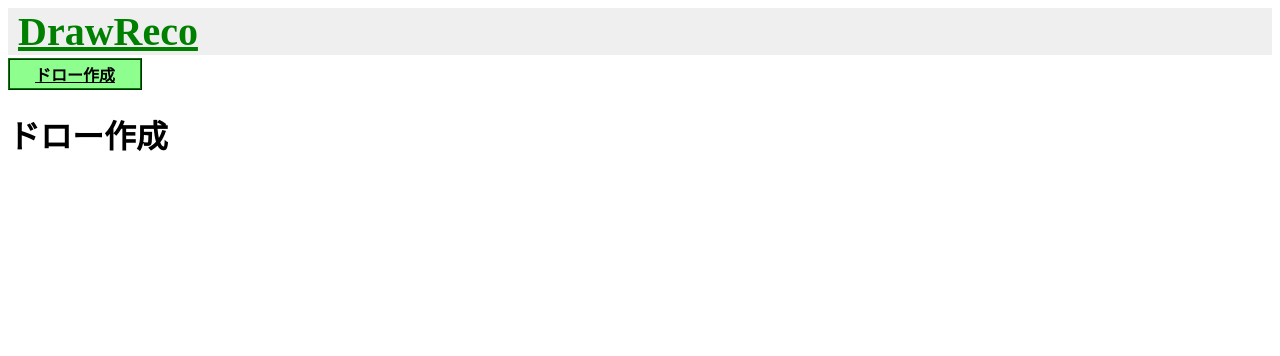
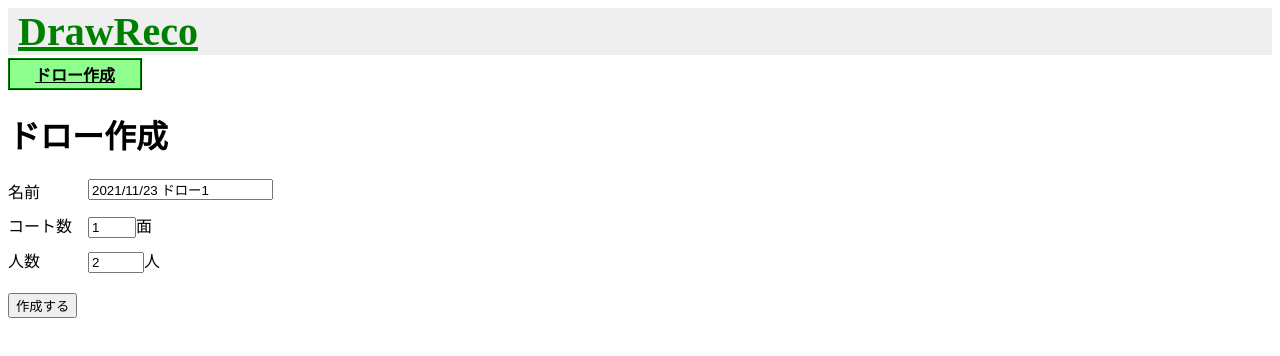
Before and after one commit to tom-ikedy/drawreco, a Vue app: page /create-draw in a window 1280 px wide. Shown: the top 356 px of the page. Built offline with nearby package versions, Linux system fonts and the light colour scheme.

Commit message:
Implement page of create-draw

```diff
--- a/src/views/CreateDraw.vue
+++ b/src/views/CreateDraw.vue
@@ -1,5 +1,118 @@
 <template>
   <div class="create-draw">
     <h1>ドロー作成</h1>
+
+    <div class="create-draw-input">
+      <div class='item'>名前</div>
+      <div>
+        <input
+          type='text'
+          id='drawName'
+          v-model='drawName'
+        >
+      </div>
+    </div>
+
+    <!--
+    <div class="create-draw-input">
+      <div class='item'>試合形式</div>
+      <div>
+        <form id='gameEvent'>
+          <label><input type='radio' name='gameEvent' value='singles'>シングルス</label>
+          <label><input type='radio' name='gameEvent' value='doubles' checked>ダブルス</label>
+        </form>
+      </div>
+    </div>
+    -->
+
+    <div class="create-draw-input">
+      <div class='item'>コート数</div>
+      <div>
+        <input
+          type='number'
+          :min=courtNumMin
+          :max=courtNumMax
+          id='courtNum'
+          v-model='courtNum'
+        >面
+      </div>
+    </div>
+
+    <div class="create-draw-input">
+      <div class='item'>人数</div>
+      <div>
+        <input
+          type='number'
+          :min=playerNumMin
+          :max=playerNumMax
+          id='playerNum'
+          v-model='playerNum'
+        >人
+      </div>
+    </div>
+
+    <button type='button' @click='onClickCreate'>
+      作成する
+    </button>
   </div>
 </template>
+
+<script>
+export default {
+  data() {
+    return {
+      drawName: '',
+
+      courtNum: 1,
+      courtNumMin: 1,
+      courtNumMax: 5,
+
+      playerNum: 2,
+      playerNumMin: 2,
+      playerNumMax: 30,
+
+      gameEvent: '',
+    };
+  },
+
+  created() {
+    const today = new Date();
+    const month = today.getMonth() + 1;
+    this.drawName = today.getFullYear() + '/' + month + '/' + today.getDate() + ' ドロー1';
+  },
+
+  methods: {
+    onClickCreate() {
+      /*
+      // ラジオボタンで選択されている値を取得
+      const gameEventRadio = document.getElementById('gameEvent');
+      this.gameEvent = gameEventRadio.elements['gameEvent'].value;
+      console.log(this.gameEvent);
+      */
+
+      console.log('ドロー名：', this.drawName);
+      console.log('コート数：', this.courtNum);
+      console.log('プレイヤー数：', this.playerNum);
+    },
+  },
+};
+</script>
+
+<style>
+.create-draw button {
+  margin: 10px 0px 10px 0px;
+}
+
+.create-draw-input {
+  /* flexbox */
+  display: flex;
+
+  /* box */
+  margin: 10px 0px 10px 0px;
+}
+
+.item {
+  /* box */
+  width: 80px;
+}
+</style>
```
